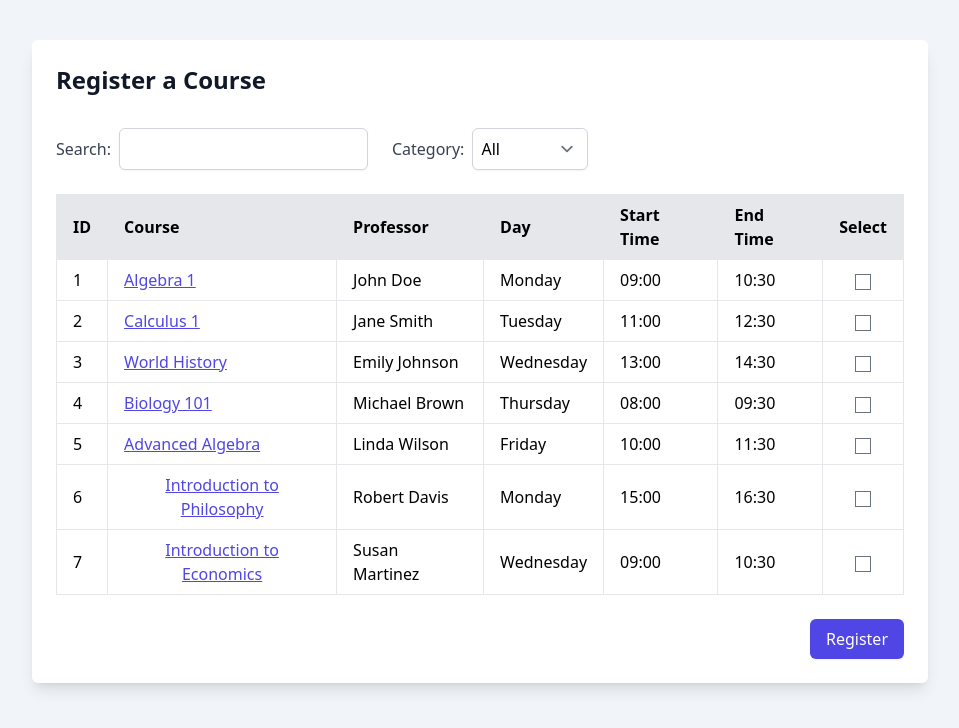
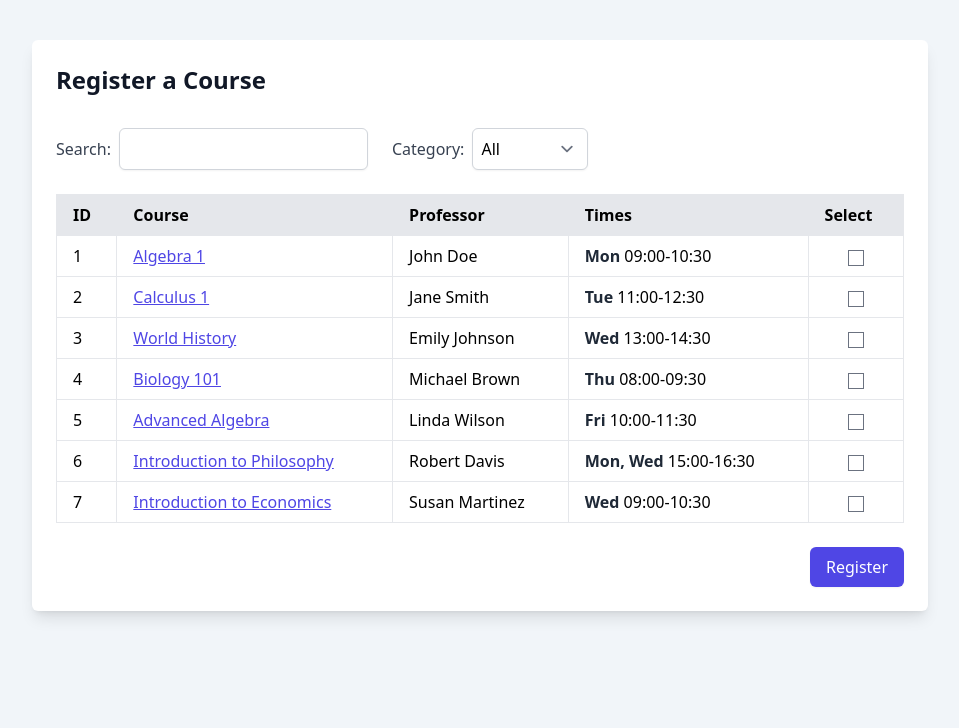
Before and after one commit to 240708-NET/P3-Team1, a React (Vite) app in the folder Frontend/: page /search in a window 1280 px wide. Shown: the top 728 px of the page, without its empty margins (160-1119 px from the left). Built offline with nearby package versions, Linux system fonts and the light colour scheme.

Commit message:
Implemented the layout for page using mock data. Edited the times field in the table to combine the day,start-time, and end-time

```diff
--- a/Frontend/src/pages/CourseSearchPage.tsx
+++ b/Frontend/src/pages/CourseSearchPage.tsx
@@ -30,7 +30,7 @@ const CourseSearchPage: React.FC = () => {
                 firstName: "John",
                 lastName: "Doe"
             },
-      day: "Monday",
+            day: "Mon",
             startTime: "09:00",
             endTime: "10:30"
         },
@@ -45,7 +45,7 @@ const CourseSearchPage: React.FC = () => {
                 firstName: "Jane",
                 lastName: "Smith"
             },
-      day: "Tuesday",
+            day: "Tue",
             startTime: "11:00",
             endTime: "12:30"
         },
@@ -60,7 +60,7 @@ const CourseSearchPage: React.FC = () => {
                 firstName: "Emily",
                 lastName: "Johnson"
             },
-      day: "Wednesday",
+            day: "Wed",
             startTime: "13:00",
             endTime: "14:30"
         },
@@ -75,7 +75,7 @@ const CourseSearchPage: React.FC = () => {
                 firstName: "Michael",
                 lastName: "Brown"
             },
-      day: "Thursday",
+            day: "Thu",
             startTime: "08:00",
             endTime: "09:30"
         },
@@ -90,7 +90,7 @@ const CourseSearchPage: React.FC = () => {
                 firstName: "Linda",
                 lastName: "Wilson"
             },
-      day: "Friday",
+            day: "Fri",
             startTime: "10:00",
             endTime: "11:30"
         },
@@ -105,7 +105,7 @@ const CourseSearchPage: React.FC = () => {
                 firstName: "Robert",
                 lastName: "Davis"
             },
-      day: "Monday",
+            day: "Mon, Wed",
             startTime: "15:00",
             endTime: "16:30"
         },
@@ -120,7 +120,7 @@ const CourseSearchPage: React.FC = () => {
                 firstName: "Susan",
                 lastName: "Martinez"
             },
-      day: "Wednesday",
+            day: "Wed",
             startTime: "09:00",
             endTime: "10:30"
         }
@@ -220,9 +220,7 @@ const CourseSearchPage: React.FC = () => {
                             <th className="px-4 py-2 border bg-gray-200">ID</th>
                             <th className="px-4 py-2 border bg-gray-200">Course</th>
                             <th className="px-4 py-2 border bg-gray-200">Professor</th>
-              <th className="px-4 py-2 border bg-gray-200">Day</th>
-              <th className="px-4 py-2 border bg-gray-200">Start Time</th>
-              <th className="px-4 py-2 border bg-gray-200">End Time</th>
+                            <th className="px-4 py-2 border bg-gray-200">Times</th>
                             <th className="px-4 py-2 border bg-gray-200">Select</th>
                         </tr>
                     </thead>
@@ -242,9 +240,9 @@ const CourseSearchPage: React.FC = () => {
                                     <td className="px-4 py-2 border">
                                         {section.professor.firstName} {section.professor.lastName}
                                     </td>
-                  <td className="px-4 py-2 border">{section.day}</td>
-                  <td className="px-4 py-2 border">{section.startTime}</td>
-                  <td className="px-4 py-2 border">{section.endTime}</td>
+                                    <td className="px-4 py-2 border">
+                                        <span className="font-bold text-gray-800">{section.day}</span> {section.startTime}-{section.endTime}
+                                    </td>
                                     <td className="px-4 py-2 border text-center">
                                         <input
                                             type="checkbox"
@@ -257,7 +255,7 @@ const CourseSearchPage: React.FC = () => {
                             ))
                         ) : (
                             <tr>
-                <td colSpan={7} className="text-center py-4 text-gray-700">
+                                <td colSpan={5} className="text-center py-4 text-gray-700">
                                     No sections available.
                                 </td>
                             </tr>
```
Lines whose indentation alone changed are shown as unchanged.
